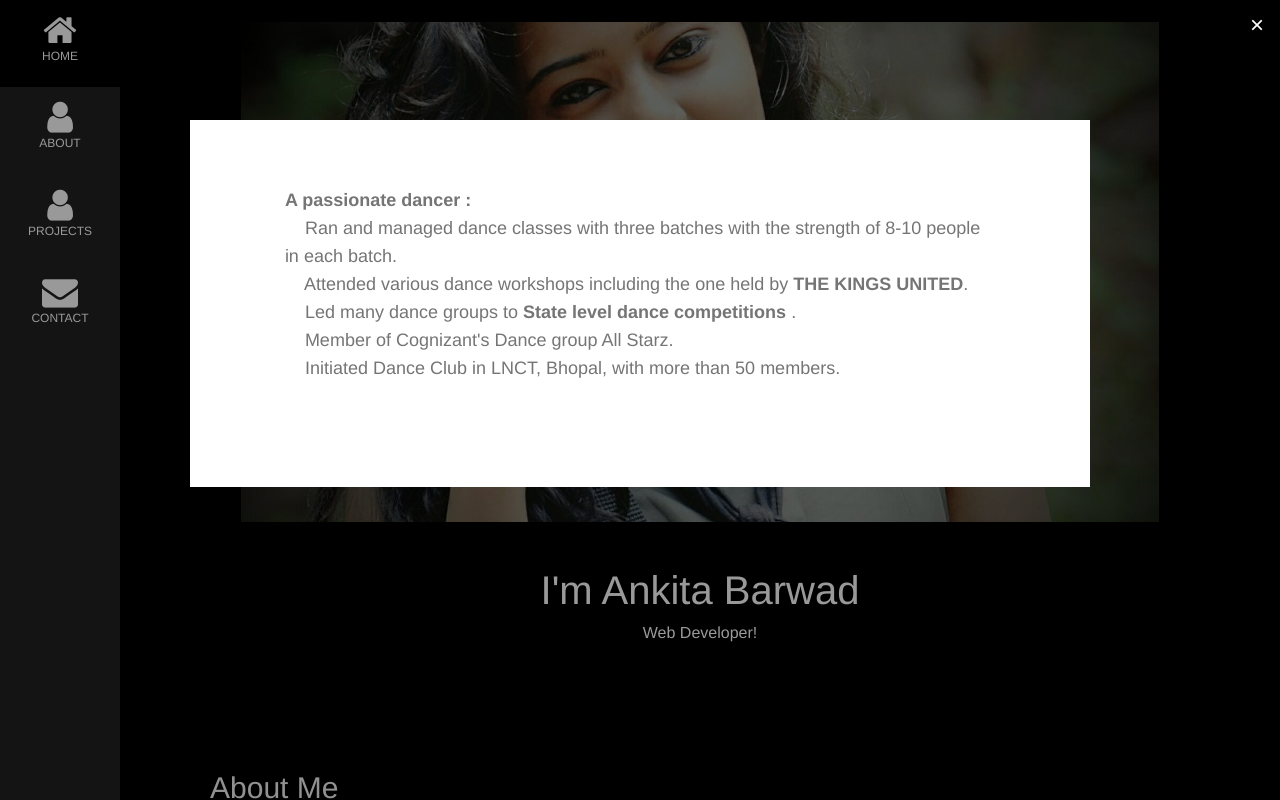
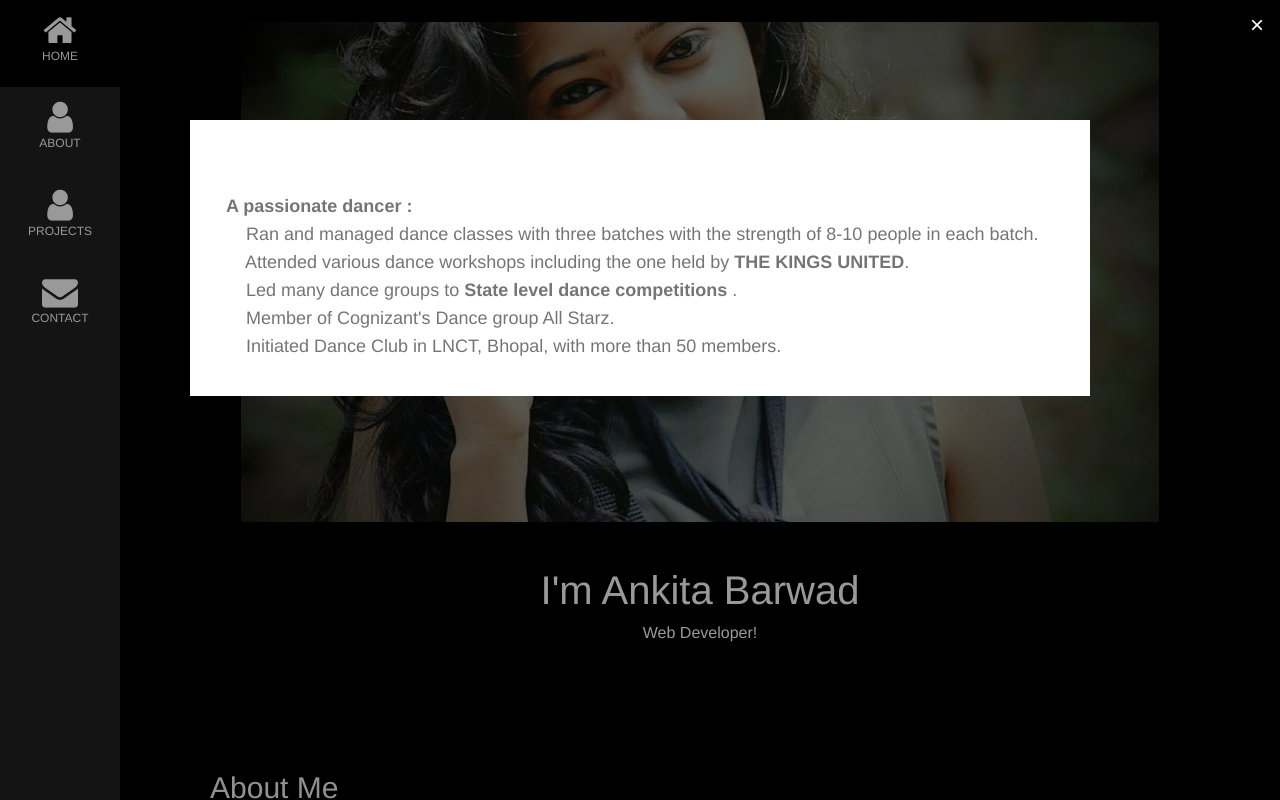
Before and after one commit to Ankita-Barwad/ankita-barwad.github.io, a PHP site: page / in a window 1280 px wide, after a click that opens the changed part. Run offline with PHP 8.4, Linux system fonts and the light colour scheme.

Commit message:
Update NewFile.css

```diff
--- a/css/NewFile.css
+++ b/css/NewFile.css
@@ -88,7 +88,7 @@ body, h1, h2, h3, h4, h5, h6 {
 }
 
 .hobby-modal {
-	padding: 5%;
+
 	margin: auto;
 	text-align: center;
 	padding-top: 2%;
```
